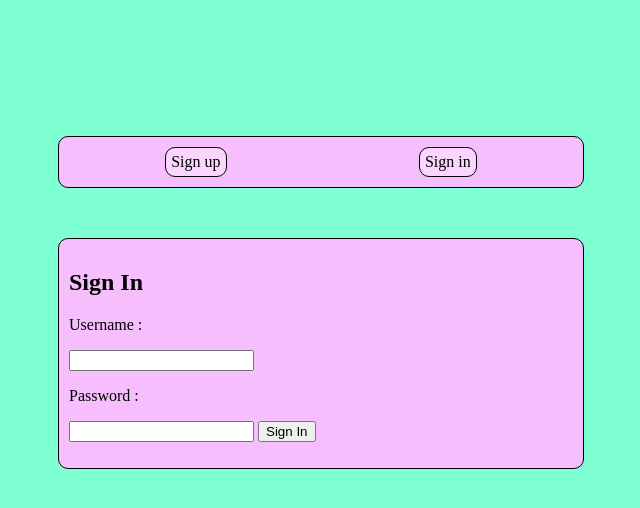
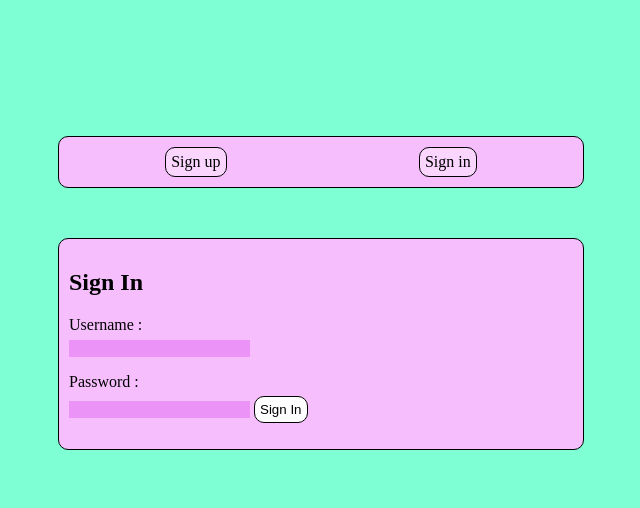
Before and after one commit to Jacob1354/journal, a website with bundled scripts: page public/html/signin.html in a window 1280 px wide. Shown: the whole page, without its empty margins (319-959 px from the left). Built offline with nearby package versions, Linux system fonts and the light colour scheme.

Commit message:
Style(sign_in_up): Form input and button shape and color change

```diff
--- a/public/css/sign_in_up/style.css
+++ b/public/css/sign_in_up/style.css
@@ -46,6 +46,24 @@ form {
     width: 50%;
 }
 
+form p {
+    margin-bottom: 5px;
+}
+
+form input {
+    border: 0px;
+    background-color: rgb(236, 147, 247);
+}
+
+form button {
+    border: solid black 1px;
+    border-radius: 10px;
+    background-color: rgb(255, 255, 255);
+    padding: 5px;
+    text-decoration: none;
+    color: black;
+}
+
 #user_getter_box {
     border: solid black 1px;
     background-color: rgb(202, 155, 246);
```
